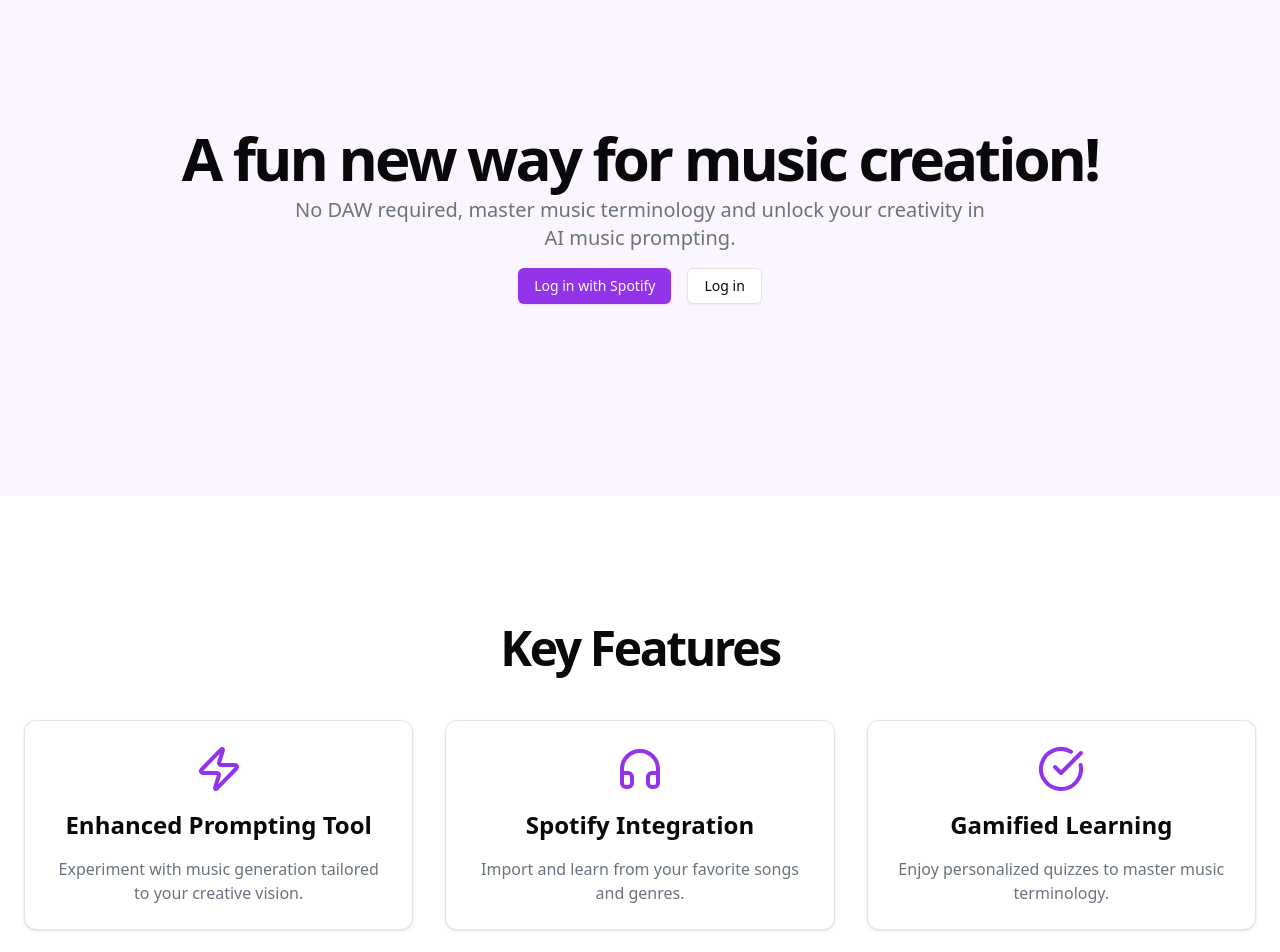
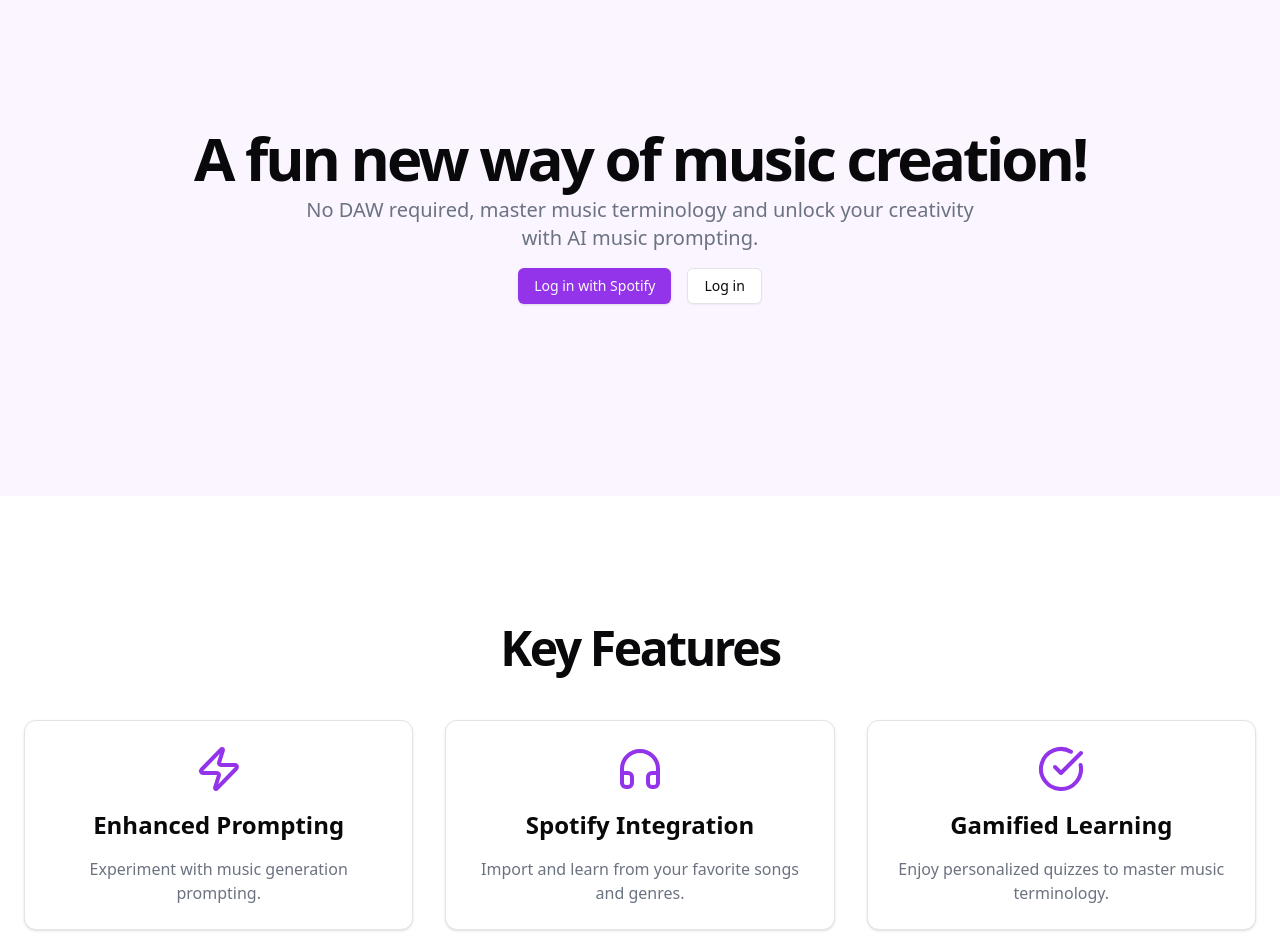
Before and after one commit to ethanchen143/LoopBop, a Next.js app: page / in a window 1280 px wide. Shown: the part 120-1072 px from the top of the page. Built offline with nearby package versions, Linux system fonts and the light colour scheme.

Commit message:
fixed landing page layout

```diff
--- a/app/page.tsx
+++ b/app/page.tsx
@@ -8,9 +8,6 @@ import { useRouter } from 'next/navigation';
 export default function LandingPage() {
   const router = useRouter();
 
-  // const handleLoginClick = () => {
-  //   router.push('/practice');
-  // };
   const handleLoginClick = () => {
     router.push('/auth');
   };
@@ -22,7 +19,7 @@ export default function LandingPage() {
           <Globe className="h-6 w-6 text-purple-600" />
           <span className="ml-2 text-2xl font-bold text-purple-600">LoopBop</span>
         </Link>
-        <nav className="ml-auto flex gap-4 sm:gap-6">
+        <nav className="ml-auto flex gap-4 sm:gap-6 justify-center">
           <Link className="text-sm font-medium hover:underline underline-offset-4" href="#">
             Guide
           </Link>
@@ -36,32 +33,36 @@ export default function LandingPage() {
       </header>
       <main className="flex-1">
         <section className="w-full py-12 md:py-24 lg:py-32 xl:py-48 bg-purple-50">
-          <div className="container px-4 md:px-6">
+          <div className="container mx-auto px-4 md:px-6">
             <div className="flex flex-col items-center space-y-4 text-center">
               <div className="space-y-2">
                 <h1 className="text-3xl font-bold tracking-tighter sm:text-4xl md:text-5xl lg:text-6xl/none">
-                  A fun new way for music creation!
+                  A fun new way of music creation!
                 </h1>
                 <p className="mx-auto max-w-[700px] text-gray-500 md:text-xl dark:text-gray-400">
-                  No DAW required, master music terminology and unlock your creativity in AI music prompting.
+                  No DAW required, master music terminology and unlock your creativity with AI music prompting.
                 </p>
               </div>
               <div className="space-x-4">
-                <Button className="bg-purple-600 hover:bg-purple-700" onClick={handleLoginClick}>Log in with Spotify</Button>
-                <Button variant="outline" onClick={handleLoginClick}>Log in</Button>
+                <Button className="bg-purple-600 hover:bg-purple-700" onClick={handleLoginClick}>
+                  Log in with Spotify
+                </Button>
+                <Button variant="outline" onClick={handleLoginClick}>
+                  Log in
+                </Button>
               </div>
             </div>
           </div>
         </section>
         <section className="w-full py-12 md:py-24 lg:py-32 bg-white">
-          <div className="container px-4 md:px-6">
+          <div className="container mx-auto px-4 md:px-6">
             <h2 className="text-3xl font-bold tracking-tighter sm:text-5xl text-center mb-12">Key Features</h2>
-            <div className="grid grid-cols-1 md:grid-cols-2 lg:grid-cols-3 gap-8">
+            <div className="grid grid-cols-1 md:grid-cols-2 lg:grid-cols-3 gap-8 justify-center items-center">
               <Card>
                 <CardContent className="flex flex-col items-center space-y-4 p-6">
                   <Zap className="h-12 w-12 text-purple-600" />
-                  <h3 className="text-2xl font-bold text-center">Enhanced Prompting Tool</h3>
-                  <p className="text-gray-500 text-center">Experiment with music generation tailored to your creative vision.</p>
+                  <h3 className="text-2xl font-bold text-center">Enhanced Prompting</h3>
+                  <p className="text-gray-500 text-center">Experiment with music generation prompting.</p>
                 </CardContent>
               </Card>
               <Card>
@@ -83,8 +84,8 @@ export default function LandingPage() {
         </section>
       </main>
       <footer className="flex flex-col gap-2 sm:flex-row py-6 w-full shrink-0 items-center px-4 md:px-6 border-t">
-        <p className="text-xs text-gray-500">© 2024 LoopBop. All rights reserved.</p>
-        <nav className="sm:ml-auto flex gap-4 sm:gap-6">
+        <p className="text-xs text-gray-500 text-center">© 2024 LoopBop. All rights reserved.</p>
+        <nav className="sm:ml-auto flex gap-4 sm:gap-6 justify-center">
           <Link className="text-xs hover:underline underline-offset-4" href="#">
             Terms of Service
           </Link>
--- a/app/practice/page.tsx
+++ b/app/practice/page.tsx
@@ -38,7 +38,7 @@ export default function PracticePage() {
     const checkAuth = async () => {
       const token = localStorage.getItem("token");
       if (!token) {
-        router.push("/login"); // Redirect to login if no token
+        router.push("/auth"); // Redirect to login if no token
         return;
       }
 
@@ -48,11 +48,11 @@ export default function PracticePage() {
         });
         if (response.ok) {
         } else {
-          router.push("/login"); // Redirect if authentication fails
+          router.push("/auth"); // Redirect if authentication fails
         }
       } catch (error) {
         console.error("Error verifying user authentication:", error);
-        router.push("/login"); // Redirect on error
+        router.push("/auth"); // Redirect on error
       }
     };
 
```
